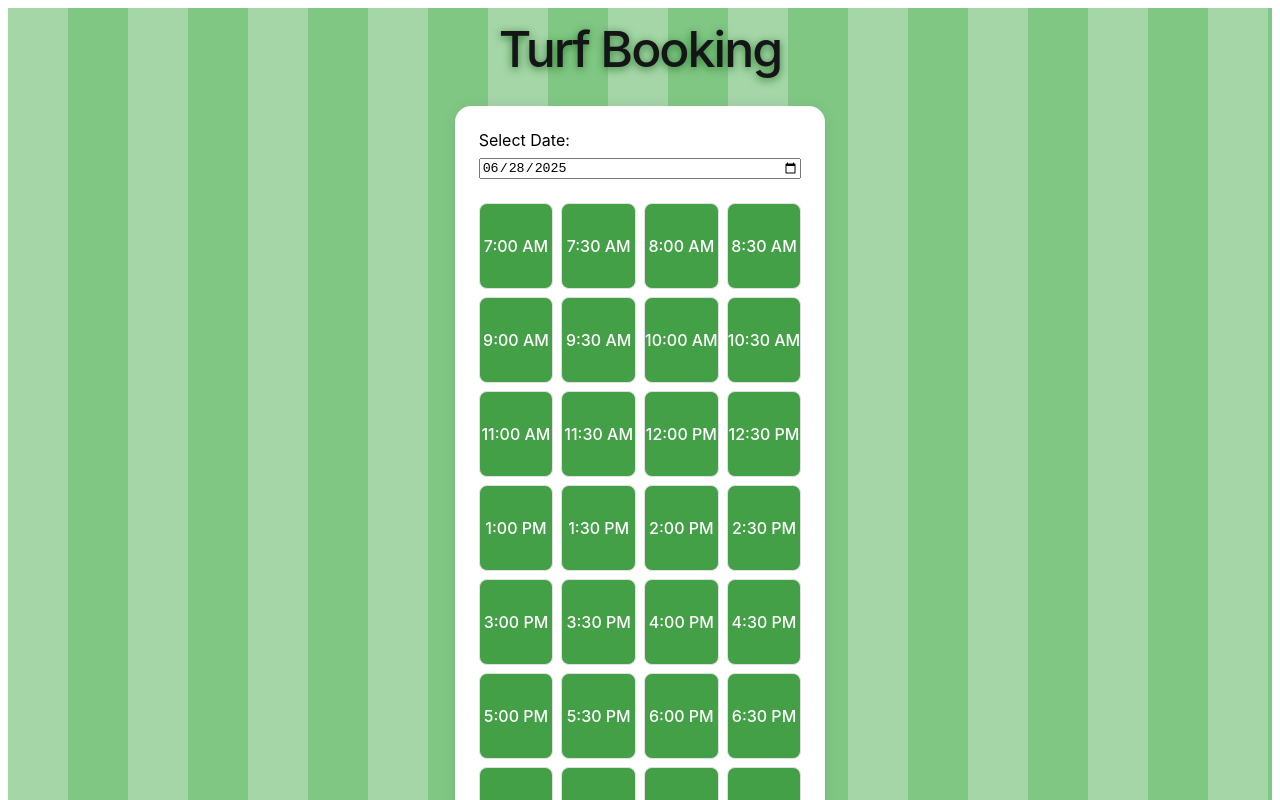
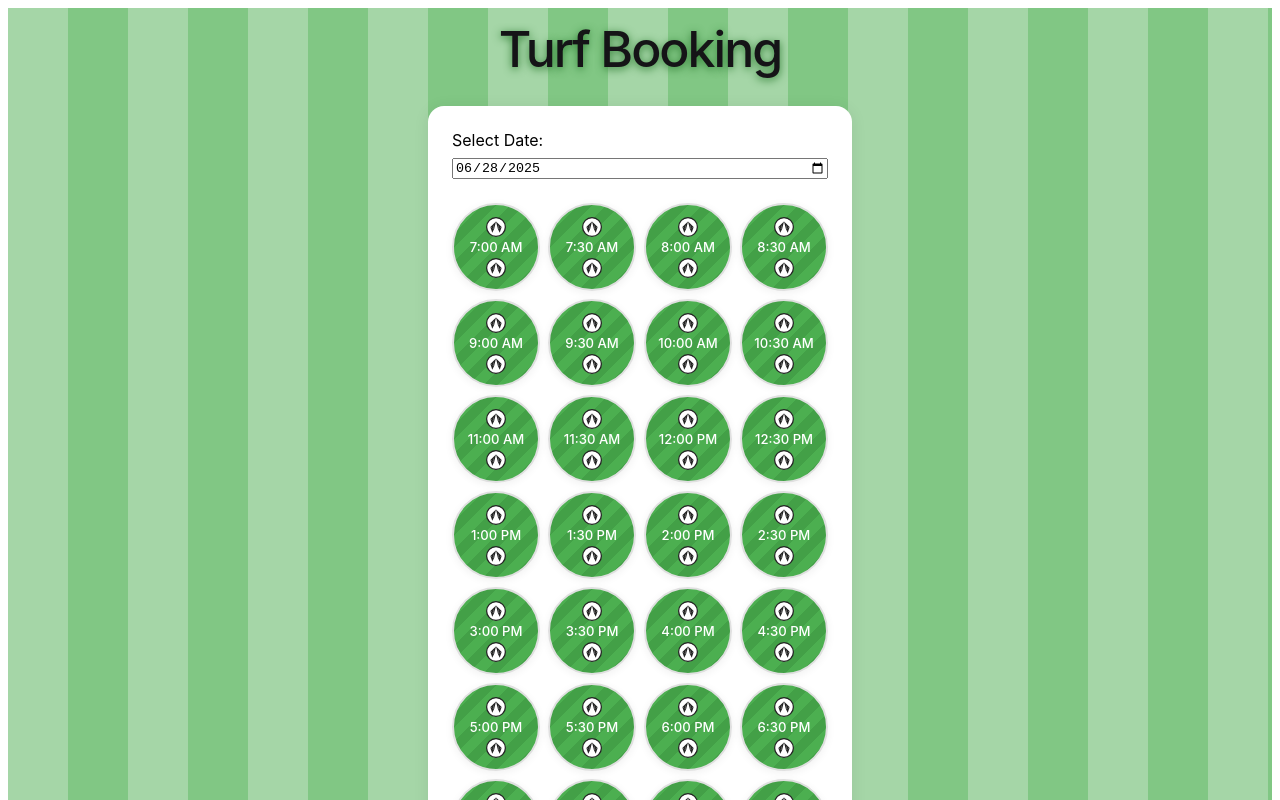
Before and after one commit to anas-k-k/turf-booking-app, an Angular app: page / in a window 1280 px wide. Shown: the top 800 px of the page. Built offline with nearby package versions, Linux system fonts and the light colour scheme.

Commit message:
feat: enhance slot display with SVG icons and improved styling

```diff
--- a/src/app/components/booking-calendar/booking-calendar.component.html
+++ b/src/app/components/booking-calendar/booking-calendar.component.html
@@ -8,14 +8,33 @@
         <div *ngFor="let slot of slots" class="slot" [class.booked]="isBooked(slot)"
             [class.selected]="selectedSlots.includes(slot)" [class.disabled]="isBooked(slot)"
             (click)="!isBooked(slot) && toggleSlot(slot)">
-            {{ to12HourFormat(slot) }}
+            <svg viewBox="0 0 32 32" fill="none" xmlns="http://www.w3.org/2000/svg">
+                <circle cx="16" cy="16" r="15" fill="#fff" stroke="#222" stroke-width="2" />
+                <polygon points="16,7 21,12 19,19 13,19 11,12" fill="#222" />
+                <polygon points="16,7 13,19 19,19" fill="#fff" />
+                <polygon points="11,12 13,19 7,16" fill="#222" />
+                <polygon points="21,12 19,19 25,16" fill="#222" />
+                <polygon points="7,16 13,19 10,25" fill="#222" />
+                <polygon points="25,16 19,19 22,25" fill="#222" />
+            </svg>
+            <span>{{ to12HourFormat(slot) }}</span>
+            <svg viewBox="0 0 32 32" fill="none" xmlns="http://www.w3.org/2000/svg">
+                <circle cx="16" cy="16" r="15" fill="#fff" stroke="#222" stroke-width="2" />
+                <polygon points="16,7 21,12 19,19 13,19 11,12" fill="#222" />
+                <polygon points="16,7 13,19 19,19" fill="#fff" />
+                <polygon points="11,12 13,19 7,16" fill="#222" />
+                <polygon points="21,12 19,19 25,16" fill="#222" />
+                <polygon points="7,16 13,19 10,25" fill="#222" />
+                <polygon points="25,16 19,19 22,25" fill="#222" />
+            </svg>
         </div>
     </div>
 
     <form class="booking-form" (ngSubmit)="book()">
         <input type="text" placeholder="Your Name" [(ngModel)]="name" name="name" required />
         <input type="tel" placeholder="Phone Number" [(ngModel)]="phone" name="phone" required />
-        <button type="submit" [disabled]="selectedSlots.length === 0 || !name || !phone">Book Selected Slots</button>
+        <button type="submit" [disabled]="selectedSlots.length === 0 || !name || !phone">Book Selected Slots
+        </button>
     </form>
 
     <div class="modal" *ngIf="showConfirm">
--- a/src/app/components/booking-calendar/booking-calendar.component.scss
+++ b/src/app/components/booking-calendar/booking-calendar.component.scss
@@ -23,10 +23,14 @@
 }
 
 .slot {
-  padding: 0.75rem 0;
-  text-align: center;
-  border-radius: 0.5rem;
-  background: #43a047; /* green */
+  width: 84px;
+  height: 84px;
+  border-radius: 50%;
+  background: repeating-linear-gradient(
+    135deg,
+    #43a047 0 10px,
+    #4caf50 10px 20px
+  );
   color: #fff;
   cursor: pointer;
   font-weight: 500;
@@ -35,16 +39,36 @@
   display: flex;
   flex-direction: column;
   align-items: center;
-  min-height: 60px;
   justify-content: center;
-  border: 1px solid #e0e0e0;
+  border: 2px solid #e0e0e0;
+  box-shadow: 0 2px 8px rgba(0, 0, 0, 0.06);
+  position: relative;
+  font-size: 0.82rem;
+  margin: 0 auto;
+  padding: 0;
+  gap: 0.1rem;
+}
+.slot svg {
+  width: 20px;
+  height: 20px;
+  display: block;
+}
+.slot span {
+  font-size: 0.82rem;
+  margin: 0.1rem 0;
+  line-height: 1.1;
+  word-break: break-all;
 }
 .slot.selected {
   background: #1976d2;
   color: #fff;
 }
 .slot.booked {
-  background: #ff5252 !important;
+  background: repeating-linear-gradient(
+    135deg,
+    #ff5252 0 10px,
+    #ff7979 10px 20px
+  ) !important;
   color: #fff !important;
   cursor: not-allowed;
 }
```
